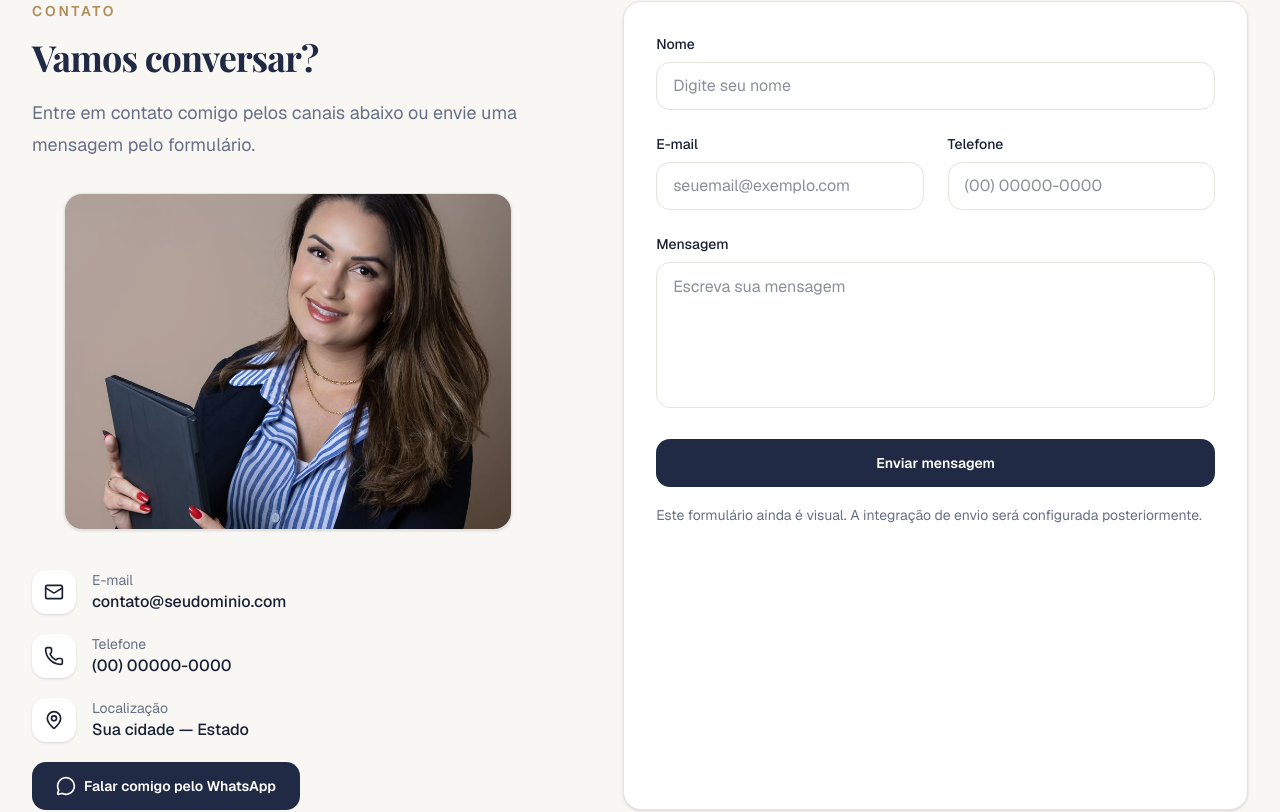
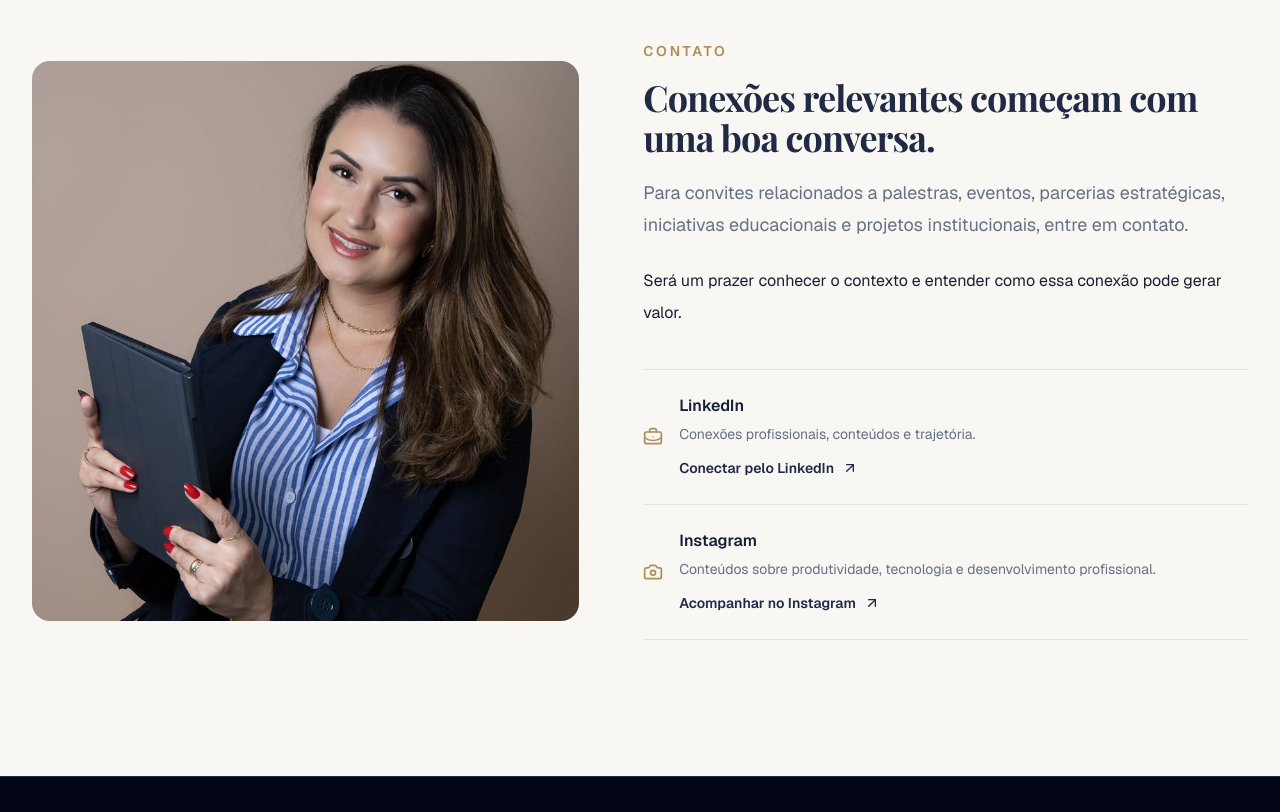
Before and after one commit to RodneiTimoteo/site-camila, a Next.js app: page / in a window 1280 px wide. Shown: the part 7612-8424 px from the top of the page. Built offline with nearby package versions, Linux system fonts and the light colour scheme; a web font is replaced by a local one.

Commit message:
Refina contato e remove CTA final

```diff
--- a/src/app/page.tsx
+++ b/src/app/page.tsx
@@ -2,7 +2,6 @@ import Header from "@/components/layout/Header";
 import Hero from "@/components/sections/Hero";
 import AuthorityStats from "@/components/sections/AuthorityStats";
 import Footer from "@/components/layout/Footer";
-import CTA from "@/components/sections/CTA";
 import Testimonials from "@/components/sections/Testimonials";
 import ContentCommunity from "@/components/sections/ContentCommunity";
 import Contact from "@/components/sections/Contact";
@@ -50,19 +49,6 @@ export default function Home() {
         <ContentCommunity />
 
         <Contact />
-       <CTA
-          eyebrow="Vamos nos conectar?"
-          title="Conheça melhor meu trabalho, meus projetos e minha trajetória."
-          description="Entre em contato comigo para conversarmos sobre projetos, oportunidades, conteúdos e possíveis parcerias."
-          primaryAction={{
-            label: "Entrar em contato",
-            href: "#contato",
-          }}
-          secondaryAction={{
-            label: "Ver minha experiência",
-            href: "#experiencia",
-          }}
-        />
       </main>
 
       <Footer />
--- a/src/components/sections/Contact.tsx
+++ b/src/components/sections/Contact.tsx
@@ -1,175 +1,76 @@
-import {
-  Mail,
-  MapPin,
-  MessageCircle,
-  Phone,
-} from "lucide-react";
+import { ArrowUpRight, BriefcaseBusiness, Camera } from "lucide-react";
+import Image from "next/image";
 
 import SectionTitle from "@/components/common/SectionTitle";
 import Section from "@/components/layout/Section";
-import { contactInfo } from "@/data/contact";
-import Image from "next/image";
+import { contactChannels, type ContactChannelIcon } from "@/data/contact";
+
+const channelIcons = {
+  linkedin: BriefcaseBusiness,
+  instagram: Camera,
+} satisfies Record<ContactChannelIcon, typeof BriefcaseBusiness>;
 
 export default function Contact() {
   return (
     <Section id="contato" className="bg-site">
-      <div className="grid gap-12 lg:grid-cols-[0.9fr_1.1fr] lg:gap-20">
-        <div>
+      <div className="grid items-center gap-10 lg:grid-cols-[0.95fr_1.05fr] lg:gap-16">
+        <div className="relative min-h-[360px] overflow-hidden rounded-2xl sm:min-h-[460px] lg:min-h-[560px]">
+          <Image
+            src="/images/camila-contato.jpeg"
+            alt="Camila Timóteo Vieira"
+            fill
+            sizes="(max-width: 1024px) 100vw, 44vw"
+            className="object-cover object-[center_24%]"
+            priority={false}
+          />
+        </div>
+
+        <div className="lg:py-10">
           <SectionTitle
             eyebrow="Contato"
-            title="Vamos conversar?"
-            description="Entre em contato comigo pelos canais abaixo ou envie uma mensagem pelo formulário."
+            title="Conexões relevantes começam com uma boa conversa."
+            description="Para convites relacionados a palestras, eventos, parcerias estratégicas, iniciativas educacionais e projetos institucionais, entre em contato."
           />
 
-          <div className="mx-auto mt-8 w-full max-w-md overflow-hidden rounded-2xl border border-site bg-surface shadow-sm">
-            <div className="relative aspect-[4/3]">
-              <Image
-                src="/images/camila-contato.jpeg"
-                alt="Camila Timóteo Vieira"
-                fill
-                sizes="(max-width: 1024px) 100vw, 40vw"
-                className="object-cover object-[center_25%]"
-              />
-            </div>
-          </div>
+          <p className="mt-6 max-w-2xl text-base leading-8 text-site">
+            Será um prazer conhecer o contexto e entender como essa conexão pode gerar valor.
+          </p>
 
-          <div className="mt-10 space-y-5">
-            <a
-              href={`mailto:${contactInfo.email}`}
-              className="flex items-center gap-4 text-site transition hover:text-primary"
-            >
-              <span className="flex h-11 w-11 items-center justify-center rounded-xl bg-surface shadow-sm">
-                <Mail className="h-5 w-5" aria-hidden="true" />
-              </span>
+          <div className="mt-10 divide-y divide-site border-y border-site">
+            {contactChannels.map((channel) => {
+              const Icon = channelIcons[channel.icon];
 
-              <span>
-                <span className="block text-sm text-muted-site">E-mail</span>
-                <span className="font-medium">{contactInfo.email}</span>
-              </span>
-            </a>
+              return (
+                <a
+                  key={channel.id}
+                  href={channel.href}
+                  target="_blank"
+                  rel="noopener noreferrer"
+                  aria-label={`Abrir ${channel.title} de Camila Timóteo Vieira em uma nova aba`}
+                  className="group flex gap-4 py-6 text-site transition hover:text-primary sm:items-center"
+                >
+                  <Icon
+                    className="mt-1 h-5 w-5 shrink-0 text-secondary transition group-hover:text-primary sm:mt-0"
+                    aria-hidden="true"
+                  />
 
-            <a
-              href={`tel:${contactInfo.phone.replace(/\D/g, "")}`}
-              className="flex items-center gap-4 text-site transition hover:text-primary"
-            >
-              <span className="flex h-11 w-11 items-center justify-center rounded-xl bg-surface shadow-sm">
-                <Phone className="h-5 w-5" aria-hidden="true" />
-              </span>
-
-              <span>
-                <span className="block text-sm text-muted-site">Telefone</span>
-                <span className="font-medium">{contactInfo.phone}</span>
-              </span>
-            </a>
-
-            <div className="flex items-center gap-4 text-site">
-              <span className="flex h-11 w-11 items-center justify-center rounded-xl bg-surface shadow-sm">
-                <MapPin className="h-5 w-5" aria-hidden="true" />
-              </span>
-
-              <span>
-                <span className="block text-sm text-muted-site">Localização</span>
-                <span className="font-medium">{contactInfo.location}</span>
-              </span>
-            </div>
-
-            <a
-              href={contactInfo.whatsappUrl}
-              target="_blank"
-              rel="noreferrer"
-              className="inline-flex min-h-12 items-center justify-center gap-2 rounded-xl bg-primary px-6 py-3 text-sm font-semibold text-white transition hover:bg-[var(--color-primary-hover)]"
-            >
-              <MessageCircle className="h-5 w-5" aria-hidden="true" />
-              Falar comigo pelo WhatsApp
-            </a>
+                  <span className="min-w-0 flex-1">
+                    <span className="block text-base font-semibold">
+                      {channel.title}
+                    </span>
+                    <span className="mt-1 block text-sm leading-6 text-muted-site">
+                      {channel.description}
+                    </span>
+                    <span className="mt-3 inline-flex items-center gap-2 text-sm font-semibold text-primary">
+                      {channel.cta}
+                      <ArrowUpRight className="h-4 w-4" aria-hidden="true" />
+                    </span>
+                  </span>
+                </a>
+              );
+            })}
           </div>
         </div>
-
-        <form className="rounded-2xl border border-site bg-surface p-6 shadow-sm sm:p-8">
-          <div className="grid gap-6 sm:grid-cols-2">
-            <div className="sm:col-span-2">
-              <label
-                htmlFor="name"
-                className="mb-2 block text-sm font-medium text-site"
-              >
-                Nome
-              </label>
-
-              <input
-                id="name"
-                name="name"
-                type="text"
-                placeholder="Digite seu nome"
-                className="min-h-12 w-full rounded-xl border border-site px-4 outline-none transition focus:border-[var(--color-primary)]"
-              />
-            </div>
-
-            <div>
-              <label
-                htmlFor="email"
-                className="mb-2 block text-sm font-medium text-site"
-              >
-                E-mail
-              </label>
-
-              <input
-                id="email"
-                name="email"
-                type="email"
-                placeholder="seuemail@exemplo.com"
-                className="min-h-12 w-full rounded-xl border border-site px-4 outline-none transition focus:border-[var(--color-primary)]"
-              />
-            </div>
-
-            <div>
-              <label
-                htmlFor="phone"
-                className="mb-2 block text-sm font-medium text-site"
-              >
-                Telefone
-              </label>
-
-              <input
-                id="phone"
-                name="phone"
-                type="tel"
-                placeholder="(00) 00000-0000"
-                className="min-h-12 w-full rounded-xl border border-site px-4 outline-none transition focus:border-[var(--color-primary)]"
-              />
-            </div>
-
-            <div className="sm:col-span-2">
-              <label
-                htmlFor="message"
-                className="mb-2 block text-sm font-medium text-site"
-              >
-                Mensagem
-              </label>
-
-              <textarea
-                id="message"
-                name="message"
-                rows={5}
-                placeholder="Escreva sua mensagem"
-                className="w-full resize-none rounded-xl border border-site px-4 py-3 outline-none transition focus:border-[var(--color-primary)]"
-              />
-            </div>
-
-            <div className="sm:col-span-2">
-              <button
-                type="submit"
-                className="inline-flex min-h-12 w-full items-center justify-center rounded-xl bg-primary px-6 py-3 text-sm font-semibold text-white transition hover:bg-[var(--color-primary-hover)]"
-              >
-                Enviar mensagem
-              </button>
-            </div>
-          </div>
-
-          <p className="mt-4 text-sm leading-6 text-muted-site">
-            Este formulário ainda é visual. A integração de envio será
-            configurada posteriormente.
-          </p>
-        </form>
       </div>
     </Section>
   );
--- a/src/data/contact.ts
+++ b/src/data/contact.ts
@@ -1,6 +1,21 @@
-export const contactInfo = {
-  email: "contato@seudominio.com",
-  phone: "(00) 00000-0000",
-  location: "Sua cidade — Estado",
-  whatsappUrl: "https://wa.me/5500000000000",
-} as const;
+export type ContactChannelIcon = "linkedin" | "instagram";
+
+export const contactChannels = [
+  {
+    id: "linkedin",
+    title: "LinkedIn",
+    description: "Conexões profissionais, conteúdos e trajetória.",
+    cta: "Conectar pelo LinkedIn",
+    href: "https://www.linkedin.com/in/camila-tim%C3%B3teo-vieira-b8178125/",
+    icon: "linkedin",
+  },
+  {
+    id: "instagram",
+    title: "Instagram",
+    description:
+      "Conteúdos sobre produtividade, tecnologia e desenvolvimento profissional.",
+    cta: "Acompanhar no Instagram",
+    href: "https://www.instagram.com/kamysvieira/",
+    icon: "instagram",
+  },
+] as const;
```
